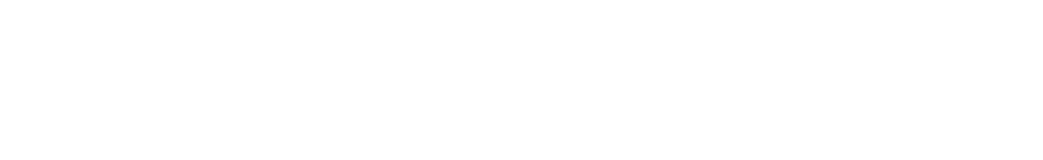
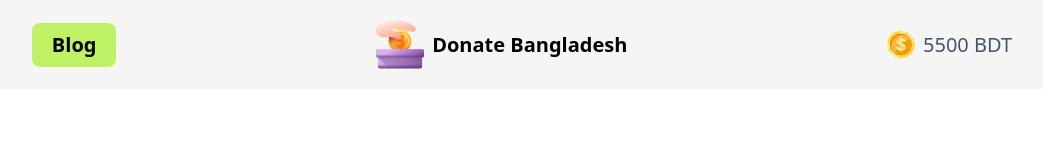
Before and after one commit to sadiaasumaiya/assignment-5, a plain HTML site: page index.html in a window 1280 px wide. Shown: the whole page, without its empty margins (118-1161 px from the left). Drawn offline with nearby package versions, Linux system fonts and the light colour scheme.

Commit message:
added navbar design

```diff
--- a/index.html
+++ b/index.html
@@ -3,9 +3,28 @@
 <head>
     <meta charset="UTF-8">
     <meta name="viewport" content="width=device-width, initial-scale=1.0">
-    <title>Donate Bangladesh</title>
+    <title>Donation Platform</title>
+    <link href="https://cdn.jsdelivr.net/npm/tailwindcss@2.2.19/dist/tailwind.min.css" rel="stylesheet">
+    <script src="https://cdn.tailwindcss.com"></script>
+
 </head>
 <body>
+    <nav class="flex flex-col md:flex-row gap-y-3 items-center md:justify-around bg-neutral-100 p-5">
+        <button class="font-bold text-base lg:text-xl bg-lime-300 px-5 py-2 rounded-lg">Blog</button>
+        <div class="flex items-center gap-x-2">
+            <img src="assets/logo.png" alt="">
+            <h3 class="font-bold text-base lg:text-xl">Donate Bangladesh</h3>
+        </div>
+        <div class="flex items-center gap-x-2">
+            <img src="assets/coin.png" alt="">
+            <p class="font-medium text-slate-600 text-base lg:text-xl">5500 BDT</p>
+        </div>
+    </nav>
+    <main>
 
+    </main>
+
+
+    <script src="js/script.js"></script>
 </body>
 </html>
```
Also changed, not shown: js/script.js (added, +64 -0 lines), assets/coin.png (added), assets/feni.png (added), assets/logo.png (added), assets/noakhali.png (added), assets/quota-protest.png (added), tailwind.config.js (added).
